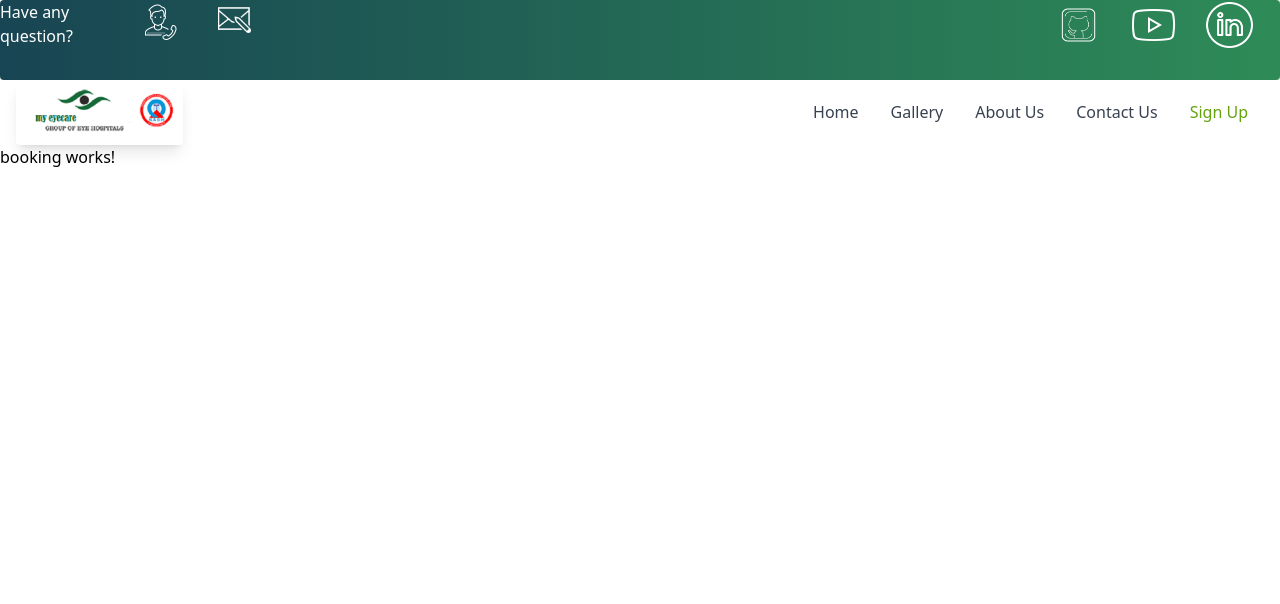
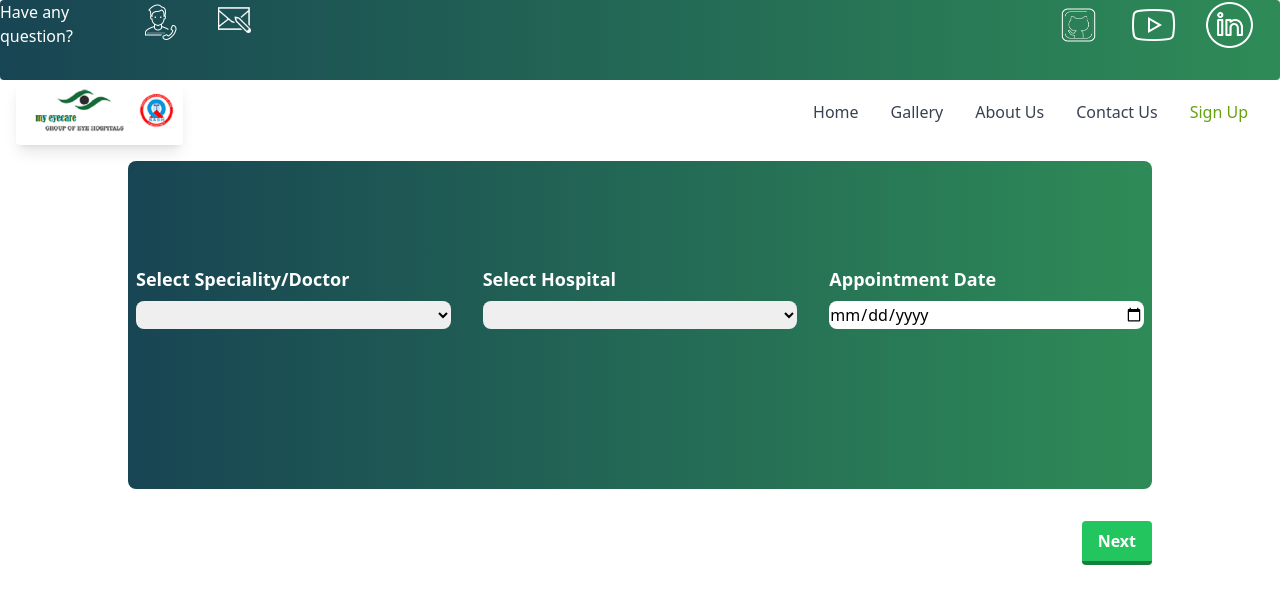
Before and after one commit to 144bharat/eyecare, an Angular app: page /booking in a window 1280 px wide. Shown: the top 604 px of the page. Built offline with nearby package versions, Linux system fonts and the light colour scheme.

Commit message:
new commit date 12-march

```diff
--- a/src/app/booking/booking.component.html
+++ b/src/app/booking/booking.component.html
@@ -1 +1 @@
-<p>booking works!</p>
+<app-home></app-home>
--- a/src/app/home/home.component.html
+++ b/src/app/home/home.component.html
@@ -1,21 +1,24 @@
-<form #step1="ngForm" (ngSubmit)="getForm(step1)">
+<form #step1="ngForm" (ngSubmit)="getForm(step1.value)">
     <div
         class="m-auto w-4/5 bg_green mt-4 grid lg:grid-cols-3 lg:grid-rows-2 md:grid-rows-3 sm:grid-rows-3 gap-4 rounded-lg lg:pt-10">
         <div class="1 grid grid-rows-2 gap-2 m-2 mt-16">
             <p class="font-bold text-white text-lg">Select Speciality/Doctor</p>
-            <select class=" rounded-lg" ngModel name="selected_doctor">
+            <small *ngIf="doctor.invalid && doctor.touched" class="error">Doctor Selection is Required.</small>
+            <select class=" rounded-lg" ngModel name="selected_doctor" #doctor="ngModel" required>
                 <option *ngFor="let doctor of doctorArr" class="text-xs">{{doctor}}</option>
             </select>
         </div>
         <div class=" grid grid-rows-2 gap-2 m-2 mt-16">
             <p class="font-bold text-white text-lg">Select Hospital</p>
-            <select class=" rounded-lg" ngModel name="selected_hospital">
+            <small *ngIf="hospital.invalid && hospital.touched" class="error">Hospital Selection is Required.</small>
+            <select class=" rounded-lg" ngModel name="selected_hospital" #hospital="ngModel" required>
                 <option *ngFor="let hospital of hospitalArr" [value]="hospital" class="text-xs">{{hospital}}</option>
             </select>
         </div>
         <div class="3 grid grid-rows-2 gap-2 m-2 mt-16">
             <p class="font-bold text-white text-lg">Appointment Date</p>
-            <input type="date" class=" rounded-lg" ngModel name="selected_date" />
+            <small *ngIf="appointment.invalid && appointment.touched" class="error">Appointment Date is Required.</small>
+            <input type="date" class=" rounded-lg" ngModel name="selected_date" #appointment="ngModel" required />
         </div>
     </div>
 <button type="submit"
--- a/src/styles.css
+++ b/src/styles.css
@@ -2,3 +2,6 @@
 @tailwind base;
 @tailwind components;
 @tailwind utilities;
+.error{
+    color: red;
+}
```
